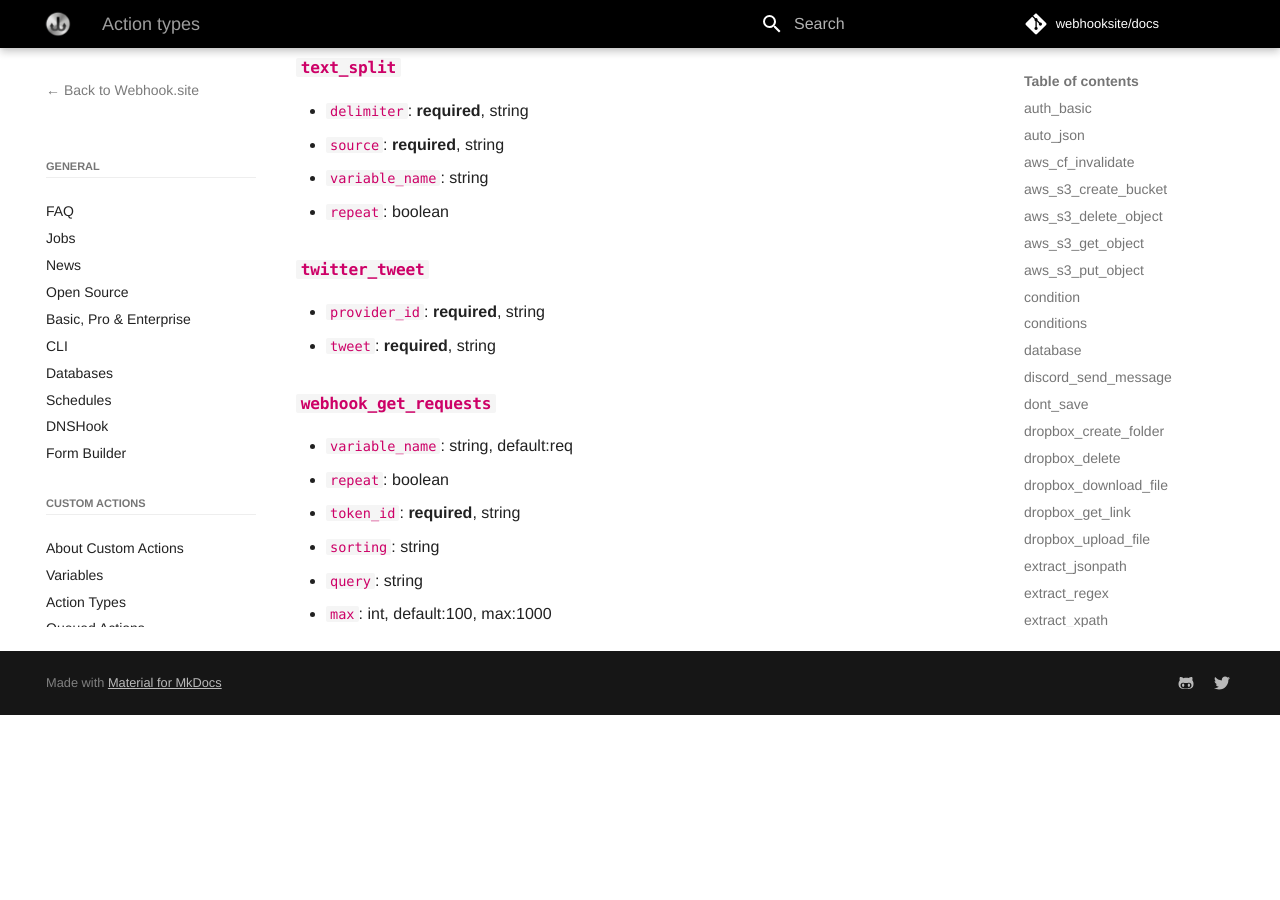
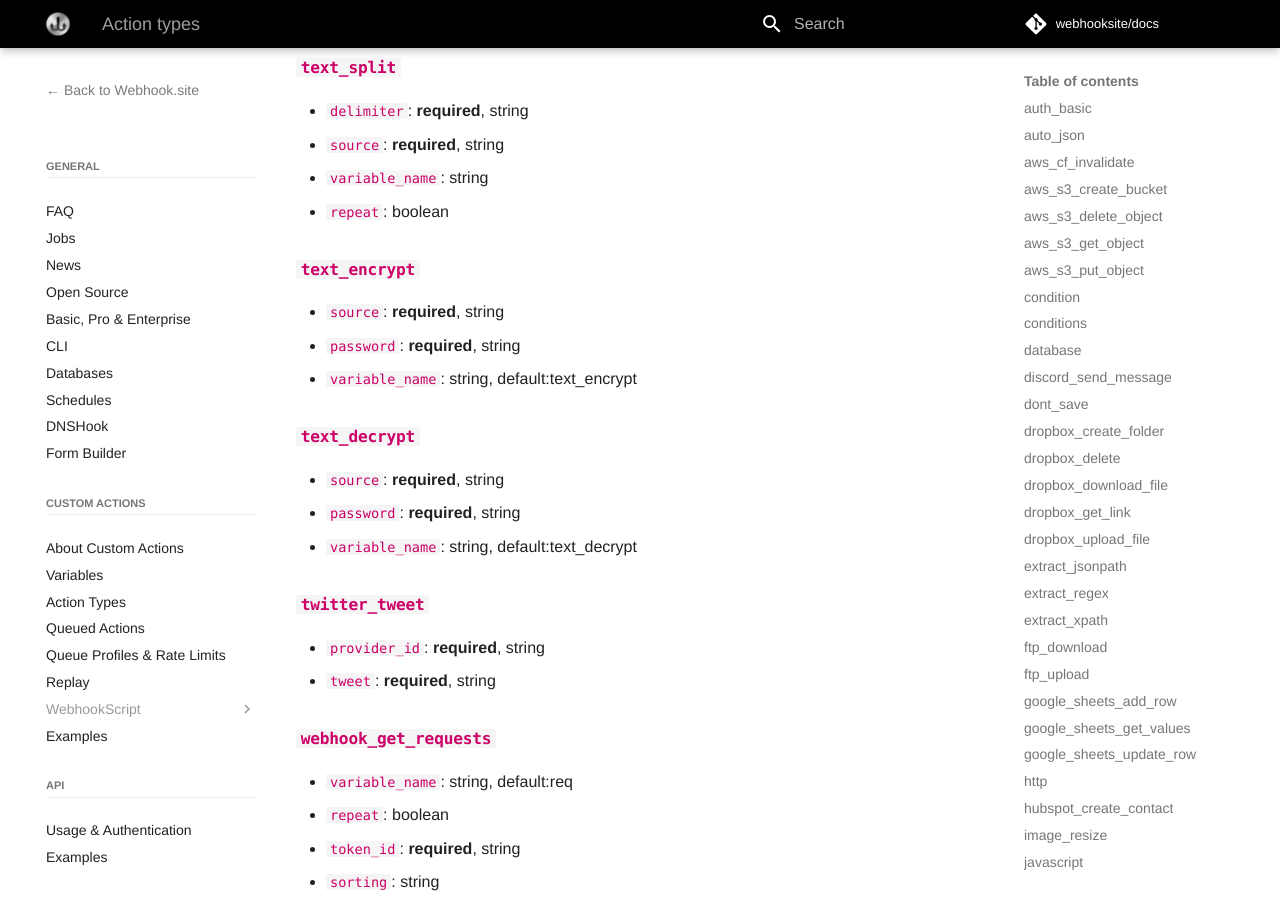
Before and after one commit to webhooksite/docs, an MkDocs documentation site: the page built from docs/api/action-types.md, in a window 1280 px wide and 900 px high, scrolled down 13251 px. Built offline with MkDocs 1.6.1 and Material for MkDocs 9.7.7, drawn with Linux system fonts in a browser that asks for light colours; comment, search, counter and statistics services are not loaded; before the commit the page ends 13966 px from its top, so only the background shows below that.

Commit message:
Update docs

```diff
--- a/docs/api/action-types.md
+++ b/docs/api/action-types.md
@@ -394,6 +394,16 @@
 - `variable_name`: string
 - `repeat`: boolean
 
+### `text_encrypt`
+- `source`: **required**, string
+- `password`: **required**, string
+- `variable_name`: string, default:text_encrypt
+
+### `text_decrypt`
+- `source`: **required**, string
+- `password`: **required**, string
+- `variable_name`: string, default:text_decrypt
+
 ### `twitter_tweet`
 - `provider_id`: **required**, string
 - `tweet`: **required**, string
--- a/docs/news.markdown
+++ b/docs/news.markdown
@@ -23,6 +23,10 @@
     </div>
 </form>
 </div>
+
+## 10 August 2026
+
+* Added Encrypt Text and Decrypt Text actions. [More info here](/custom-actions/action-types.html#encrypt-text)
 
 ## 17 July 2026
 
```
Also changed, not shown: docs/custom-actions/action-types.md (+10 -0 lines).
